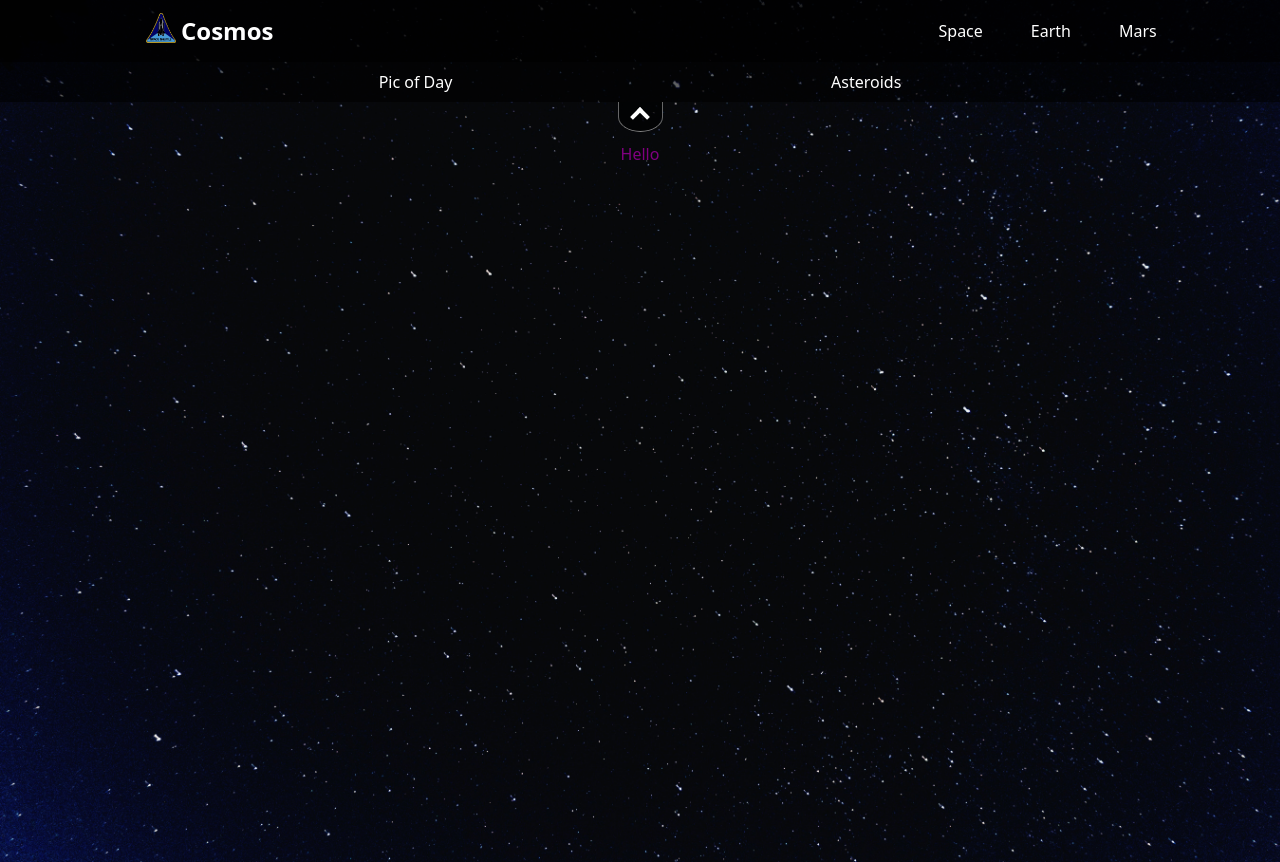
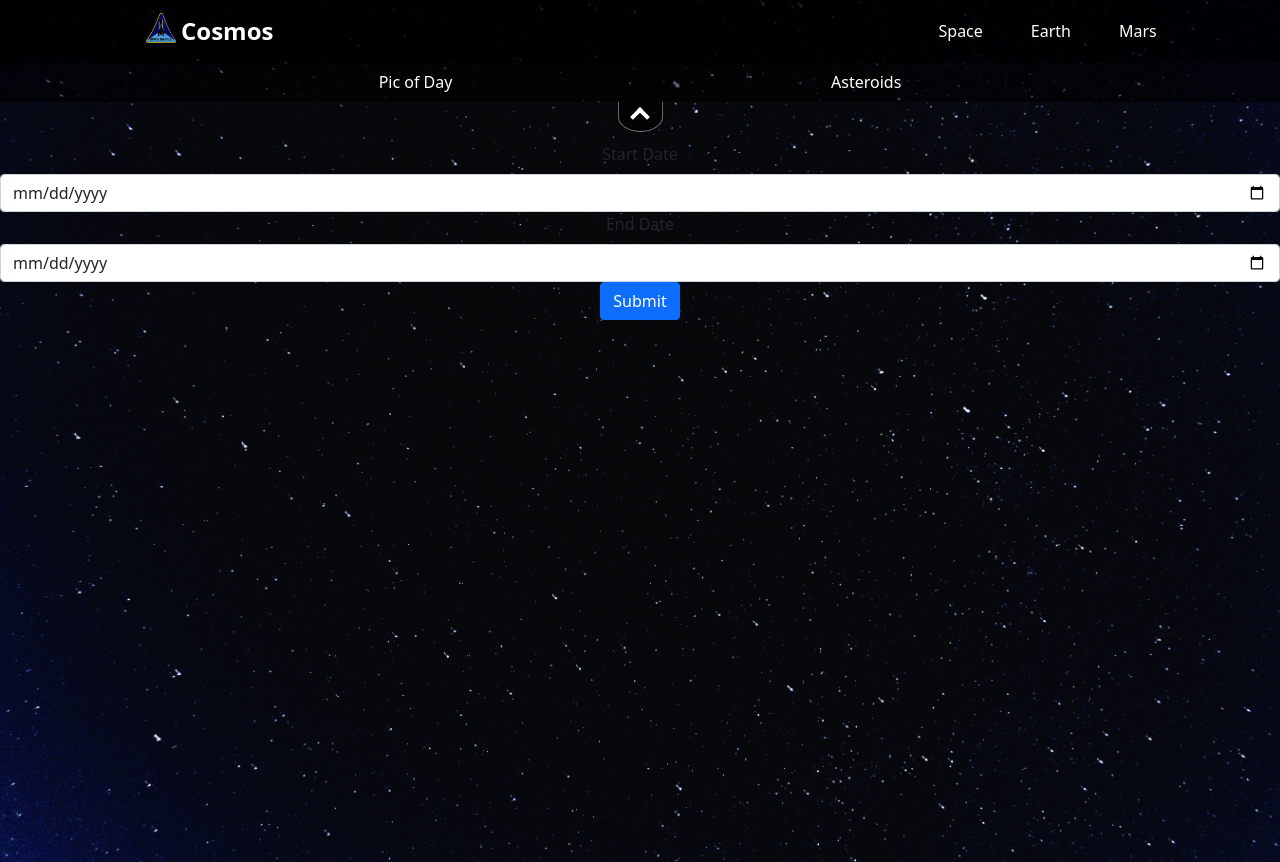
Before and after one commit to trueTRYtre3/NASA-Site, a React (Create React App) app in the folder frontend/: page / in a window 1280 px wide. Both pictures are taken after a click on the element "Asteroids". Built offline with nearby package versions, Linux system fonts and the light colour scheme; no server answers.

Commit message:
adding form to asteroid

```diff
--- a/frontend/src/components/Space/Asteroid.js
+++ b/frontend/src/components/Space/Asteroid.js
@@ -1,21 +1,44 @@
-import React, { useEffect, useState } from 'react';
-import nasaService from '../../services/nasaService'
+import React, { useState } from 'react';
+import { Form, Button } from 'react-bootstrap';
 
 const Asteroid = ({ stroid }) => {
     const [info, changeInfo] = useState({})
+    const [start, changeStart] = useState('')
+    const [end, changeEnd] = useState('')
 
-    // useEffect(() => {
-    //     async function asteroids() {
-    //         const response = await nasaService.getAsteroid()
-    //         changeInfo(response)
-    //     }
+    const submitForm = async e => {
+        e.preventDefault()
+        console.log(typeof start)
+    }
 
-    //     asteroids()
-    // }, [])
-
-    console.log('stroid', stroid)
+    // console.log('stroid', stroid)
     return (
-        <p style={{color: 'purple'}}>Hello</p>
+        <>
+            <Form onSubmit={submitForm}>
+                <Form.Group>
+                    <Form.Label>Start Date</Form.Label>
+                    <Form.Control type="date" onChange={({ target }) => changeStart(target.value)} />
+                </Form.Group>
+                <Form.Group>
+                    <Form.Label>End Date</Form.Label>
+                    <Form.Control type="date" onChange={({ target }) => changeEnd(target.value)} />
+                </Form.Group>
+                <Button type='submit'>
+                    Submit
+                </Button>
+            </Form>
+            {/* <form onSubmit={submitForm}>
+                <label>
+                    Start Date:
+                    <input type='date'  value={start} onChange={changeStart} />
+                </label>
+                <label>
+                    End Date:
+                    <input type='date' value={end} onChange={changeEnd} />
+                </label>
+                <input type='submit' value='Submit' />
+            </form> */}
+        </>
     )
 }
 
--- a/frontend/src/components/Space/Space.js
+++ b/frontend/src/components/Space/Space.js
@@ -21,16 +21,16 @@ const Space = ({ children }) => {
         }
     ]
 
-    useEffect(() => {
-        async function grabInfo() {
-            const image = await nasaService.getPicture()
-            const stroid = await nasaService.getAsteroid()
+    // useEffect(() => {
+    //     async function grabInfo() {
+    //         const image = await nasaService.getPicture()
+    //         const stroid = await nasaService.getAsteroid()
 
-            changeImage(image)
-            changeAsteroid(stroid)
-        }
-        grabInfo()
-    }, [])
+    //         changeImage(image)
+    //         changeAsteroid(stroid)
+    //     }
+    //     grabInfo()
+    // }, [])
 
     return (
         <div className='main'>
```
